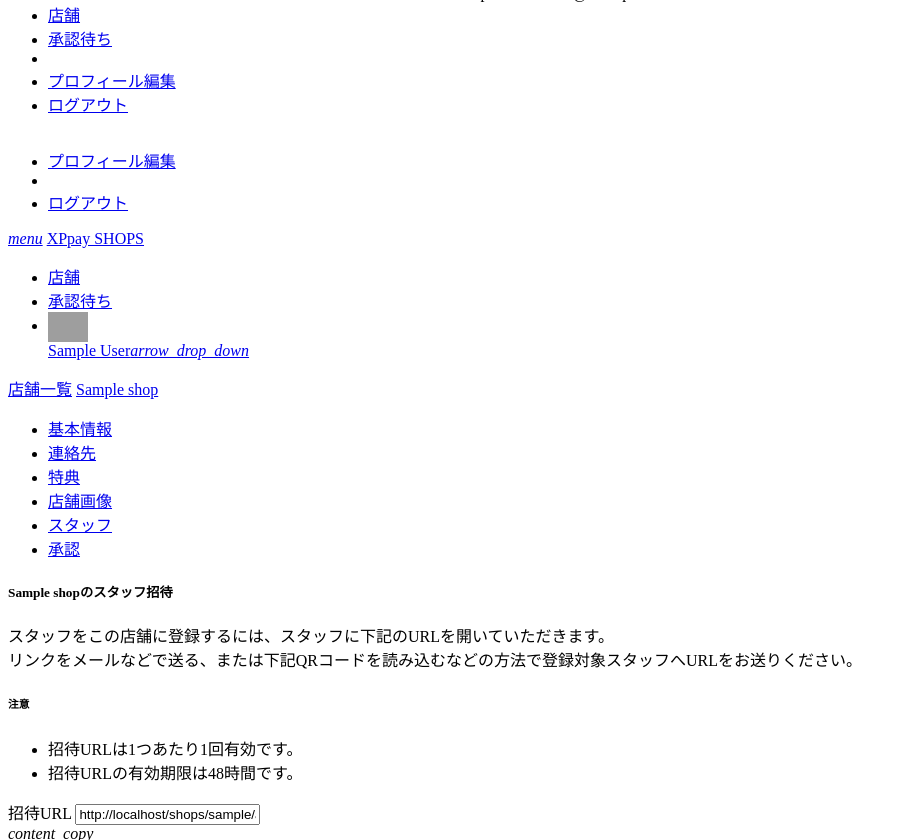
After one commit to moochannel/xppay_shops, a Django app: a page that uses xppay/shops/templates/shops/base.html in a window 1280 px wide. The commit adds this page. Shown: the part 1554-2394 px from the top of the page, without its empty margins (0-907 px from the left). Run offline with Django 3.2, Linux system fonts and the light colour scheme; a user stored in the database is signed in; tables that the repository leaves empty hold one stand-in row (values such as "Sample post"); parts of the project's set-up code (start-up, migrations or seed data) failed here and were passed over; some libraries are stand-ins or nearby versions; grey boxes are pictures that could not be loaded.

Commit message:
店舗へのスタッフ登録をワンタイムURL方式に変更します
- base.html はOAuthでの認証成功時に元々開いていたページへ戻るための処置です。
- ワンタイムURL方式への変更に伴いスタッフ一覧ページ下部のフォームは削除します。
- QRコードの上に載せるロゴの位置は決め打ちではなく算出します。

```diff
--- a/xppay/shops/models.py
+++ b/xppay/shops/models.py
@@ -1,5 +1,7 @@
+import uuid
+
 from django.conf import settings
-from django.db import models
+from django.db import models, transaction
 from django.urls import reverse
 from django.utils import timezone
 from django.utils.functional import cached_property
@@ -266,3 +268,36 @@ class Employment(models.Model):
 
     def get_absolute_url(self):
         return reverse('shops:staff_list', kwargs={'slug': self.shop.slug})
+
+
+def expires_default():
+    return timezone.now() + timezone.timedelta(days=2)
+
+
+class StaffInvitation(models.Model):
+    shop = models.ForeignKey(Shop, on_delete=models.CASCADE, related_name='staff_invitations')
+    token = models.UUIDField(verbose_name='招待コード', unique=True, default=uuid.uuid4, editable=False)
+    expired_at = models.DateTimeField(verbose_name='有効期限', default=expires_default, editable=False)
+    invited_by = models.ForeignKey(
+        settings.AUTH_USER_MODEL,
+        verbose_name='招待者',
+        on_delete=models.CASCADE,
+        related_name='invites',
+    )
+    invited_at = models.DateTimeField(verbose_name='招待日時', auto_now_add=True)
+    accepted_by = models.ForeignKey(
+        settings.AUTH_USER_MODEL,
+        verbose_name='招待者',
+        on_delete=models.CASCADE,
+        null=True,
+        related_name='accepted_invitations',
+    )
+    accepted_at = models.DateTimeField(verbose_name='招待日時', null=True)
+
+    def accept(self, user):
+        with transaction.atomic():
+            emp = Employment(shop=self.shop, staff=user)
+            emp.save()
+            self.accepted_by = user
+            self.accepted_at = timezone.now()
+            self.save()
--- a/xppay/shops/templates/shops/base.html
+++ b/xppay/shops/templates/shops/base.html
@@ -34,7 +34,7 @@
       <li><a href="{% url 'accounts:profile_edit' %}">プロフィール編集</a></li>
       <li><a href="{% url 'accounts:logout' %}">ログアウト</a></li>
       {% else %}
-      <li><a href="{% url 'social:begin' 'discord' %}">Login with Discord</a></li>
+      <li><a href="{% url 'social:begin' 'discord' %}?next={{ request.path }}">Login with Discord</a></li>
       {% endif %}
     </ul>
 
@@ -70,7 +70,7 @@
               </li>
               {% else %}
               <li>
-                <a href="{% url 'social:begin' 'discord' %}">Login with Discord</a>
+                <a href="{% url 'social:begin' 'discord' %}?next={{ request.path }}">Login with Discord</a>
               </li>
               {% endif %}
             </ul>
--- /dev/null
+++ b/xppay/shops/templates/shops/staff_invite.html
@@ -0,0 +1,67 @@
+{% extends "shops/base_shop_edit.html" %}
+{% load static %}
+{% load material_form %}
+
+{% block title %}{{ object.name }}スタッフ招待{% endblock %}
+{% block headcss %}
+<style>
+  body {
+    display: flex;
+    min-height: 100vh;
+    flex-direction: column;
+  }
+  main {
+    flex: 1 0 auto;
+  }
+</style>
+{% endblock %}
+
+{% block edit_content %}
+<h5>{{ object.name }}のスタッフ招待</h5>
+
+<p>
+  スタッフをこの店舗に登録するには、スタッフに下記のURLを開いていただきます。<br>
+  リンクをメールなどで送る、または下記QRコードを読み込むなどの方法で登録対象スタッフへURLをお送りください。
+</p>
+
+<h6>注意</h6>
+<ul class="browser-default">
+  <li>招待URLは1つあたり1回有効です。</li>
+  <li>招待URLの有効期限は48時間です。</li>
+</ul>
+
+<div class="row">
+  <div class="col s12">
+    <form>
+      <div class="col s11">
+        <label for="invitation_url">招待URL</label>
+        <input id="invitation_url" type="text" value="{{ invitation_url }}">
+      </div>
+      <div class="col s1">
+        <a id="invitation_button" class="waves-effect waves-light btn-floating">
+          <i class="material-icons">content_copy</i>
+        </a>
+      </div>
+    </form>
+  </div>
+</div>
+<div class="row">
+  <div class="col s12 center-align">
+    <img src="{{ invitation_qr_bin }}">
+  </div>
+</div>
+{% endblock %}
+
+{% block footjs %}
+<script>
+  var inv_button = document.querySelector('#invitation_button');
+  inv_button.addEventListener('click', function(event) {
+    var inv_box = document.querySelector('#invitation_url');
+    if (inv_box.value) {
+      inv_box.select();
+      document.execCommand('copy');
+      M.toast({html: 'コピーしました'});
+    }
+  });
+</script>
+{% endblock %}
--- a/xppay/shops/urls.py
+++ b/xppay/shops/urls.py
@@ -4,7 +4,8 @@ from .views import (
     BenefitCancel, BenefitCreate, BenefitDelete, BenefitList, BenefitUpdate, ContactCreate,
     ContactDelete, ContactList, ContactUpdate, PhotoDelete, PhotoList, ShopApprovalCancel,
     ShopApprovalCreate, ShopApprovalHistory, ShopApprovalUpdate, ShopApprovalWaitingList,
-    ShopCreate, ShopDetail, ShopList, ShopPdf, ShopUpdate, StaffDelete, StaffList
+    ShopCreate, ShopDetail, ShopList, ShopPdf, ShopUpdate, StaffAccept, StaffDelete, StaffInvite,
+    StaffList
 )
 
 app_name = 'shops'
@@ -32,6 +33,8 @@ urlpatterns = [
     path('<slug>/photos/<int:pk>/del/', PhotoDelete.as_view(), name='photo_del'),
     path('<slug>/staffs/', StaffList.as_view(), name='staff_list'),
     path('<slug>/staffs/<int:pk>/del/', StaffDelete.as_view(), name='staff_del'),
+    path('<slug>/invite/', StaffInvite.as_view(), name='staff_invite'),
+    path('<slug>/accept/<token>', StaffAccept.as_view(), name='staff_accept'),
     path('<slug>/approvals/', ShopApprovalHistory.as_view(), name='approve_list'),
     path('<slug>/approvals/add/', ShopApprovalCreate.as_view(), name='approve_add'),
     path('<slug>/approvals/<int:pk>/cancel/', ShopApprovalCancel.as_view(), name='approve_cancel'),
--- a/xppay/shops/utils.py
+++ b/xppay/shops/utils.py
@@ -2,15 +2,16 @@ import base64
 from io import BytesIO
 
 import qrcode
+from django.contrib.staticfiles import finders
 from PIL import Image
-from django.contrib.staticfiles import finders
 
 
-def make_qrcode_for_pdf(embeded_string):
+def make_qrcode_for_pdf(embeded_string, box_size=10):
     qr = qrcode.QRCode(
         version=1,
         error_correction=qrcode.constants.ERROR_CORRECT_H,
         border=1,
+        box_size=box_size,
     )
     qr.add_data(embeded_string)
     qr.make(fit=True)
@@ -18,7 +19,12 @@ def make_qrcode_for_pdf(embeded_string):
     qr_image = qr.make_image().convert('RGBA')
     logo_path = finders.find('shops/XPpay_on_qrcode.png')
     logo_image = Image.open(logo_path)
-    qr_image.paste(logo_image, (102, 140))
+    qr_image.paste(
+        logo_image, (
+            int((qr_image.width - logo_image.width) / 2),
+            int((qr_image.height - logo_image.height) / 2)
+        )
+    )
 
     return image_to_b64(qr_image)
 
--- a/xppay/shops/views.py
+++ b/xppay/shops/views.py
@@ -4,7 +4,7 @@ from django.contrib.auth.mixins import (
 )
 from django.db import IntegrityError, models
 from django.shortcuts import get_object_or_404
-from django.urls import reverse_lazy
+from django.urls import reverse, reverse_lazy
 from django.utils import timezone
 from django.views.generic import DetailView, ListView
 from django.views.generic.edit import CreateView, DeleteView, UpdateView
@@ -14,7 +14,10 @@ from .forms import (
     BenefitCancelForm, BenefitForm, ContactForm, PhotoForm, ShopApproveForm,
     ShopApproveRequestForm, ShopForm, StaffForm
 )
-from .models import (Area, Benefit, Contact, Employment, Photo, Shop, ShopApproval)
+from .models import (
+    Area, Benefit, Contact, Employment, Photo, Shop, ShopApproval, StaffInvitation
+)
+from .utils import make_qrcode_for_pdf
 
 
 class ShopList(ListView):
@@ -495,3 +498,60 @@ class StaffDelete(UserPassesTestMixin, DeleteView):
     def delete(self, request, *args, **kwargs):
         messages.success(request, 'スタッフ登録を解除しました')
         return super().delete(request, *args, **kwargs)
+
+
+class StaffInvite(UserPassesTestMixin, DetailView):
+    model = Shop
+    template_name = 'shops/staff_invite.html'
+    raise_exception = True
+
+    def test_func(self):
+        self.shop = get_object_or_404(Shop, slug=self.kwargs['slug'])
+        return can_edit_shop(self, self.shop)
+
+    def get_context_data(self, **kwargs):
+        context = super().get_context_data(**kwargs)
+        invitation = self.object.staff_invitations.create(invited_by=self.request.user)
+        invitation.save()
+
+        invitation_url = self.request.build_absolute_uri(
+            reverse(
+                'shops:staff_accept',
+                kwargs={
+                    'slug': invitation.shop.slug,
+                    'token': invitation.token
+                }
+            )
+        )
+        context['invitation_url'] = invitation_url
+        context['invitation_qr_bin'] = make_qrcode_for_pdf(invitation_url, 5)
+        return context
+
+
+class StaffAccept(DetailView):
+    model = StaffInvitation
+    template_name = 'shops/staff_accepted.html'
+
+    def get_object(self, queryset=None):
+        self.shop = get_object_or_404(Shop, slug=self.kwargs['slug'])
+        self.invitation = get_object_or_404(StaffInvitation, token=self.kwargs['token'])
+        self.error_message = None
+        if (self.invitation.accepted_by is not None or self.invitation.accepted_at is not None):
+            self.error_message = 'このトークンは使用済みです'
+        elif self.invitation.expired_at < timezone.now():
+            self.error_message = 'このトークンは使用期限が切れています'
+        elif self.invitation.shop != self.shop:
+            self.error_message = f'このトークンは{self.shop.name}のものではありません'
+        elif self.request.user.is_authenticated:
+            if self.request.user in self.shop.staffs.all():
+                self.error_message = '既にスタッフとして登録されています'
+            else:
+                self.invitation.accept(self.request.user)
+                messages.success(self.request, 'スタッフを追加しました')
+
+        return self.invitation
+
+    def get_context_data(self, **kwargs):
+        context = super().get_context_data(**kwargs)
+        context['error_message'] = self.error_message
+        return context
```
Also changed, not shown: xppay/shops/templates/shops/staff_accepted.html (added, +49 -0 lines), xppay/shops/templates/shops/staff_list.html (+8 -19 lines), xppay/shops/migrations/0006_staffinvitation.py (added).
